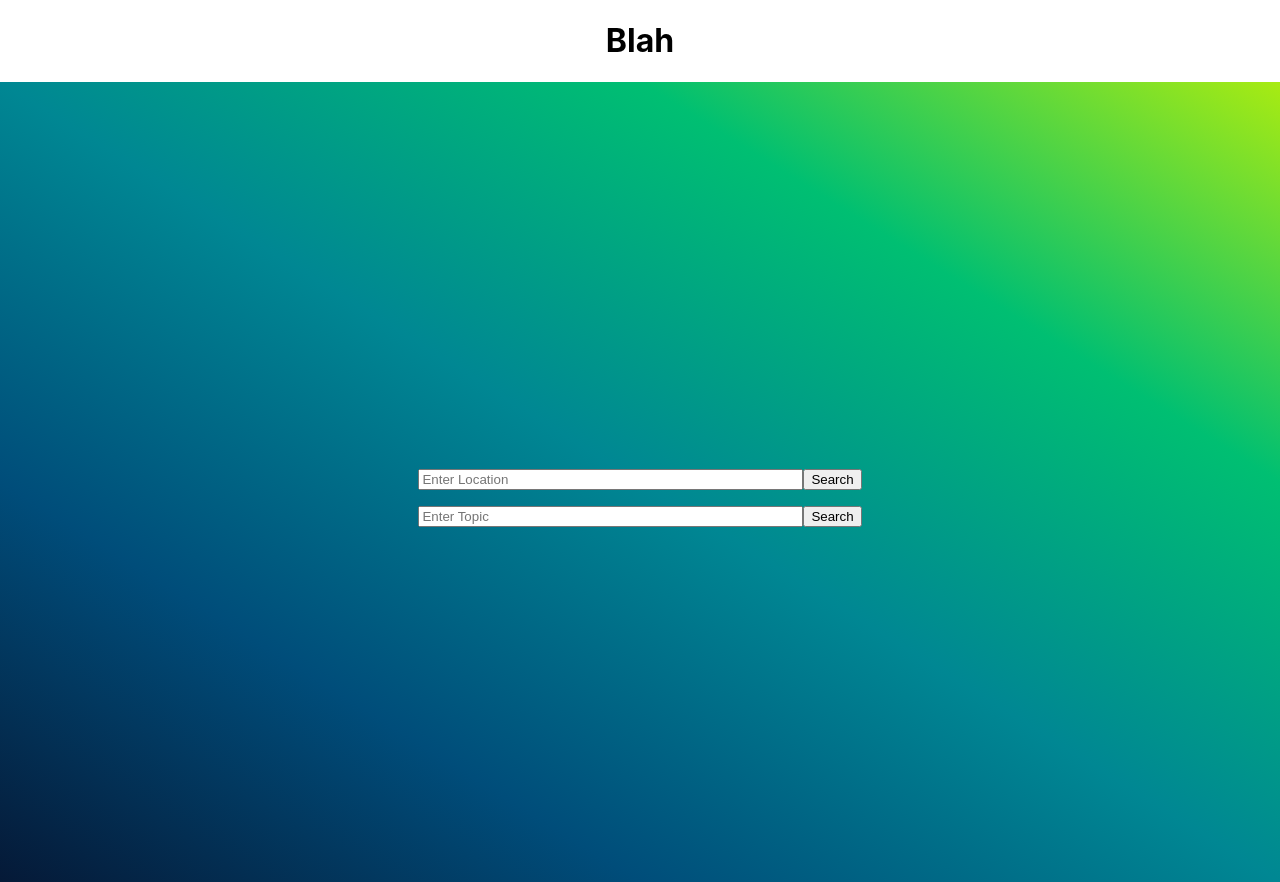
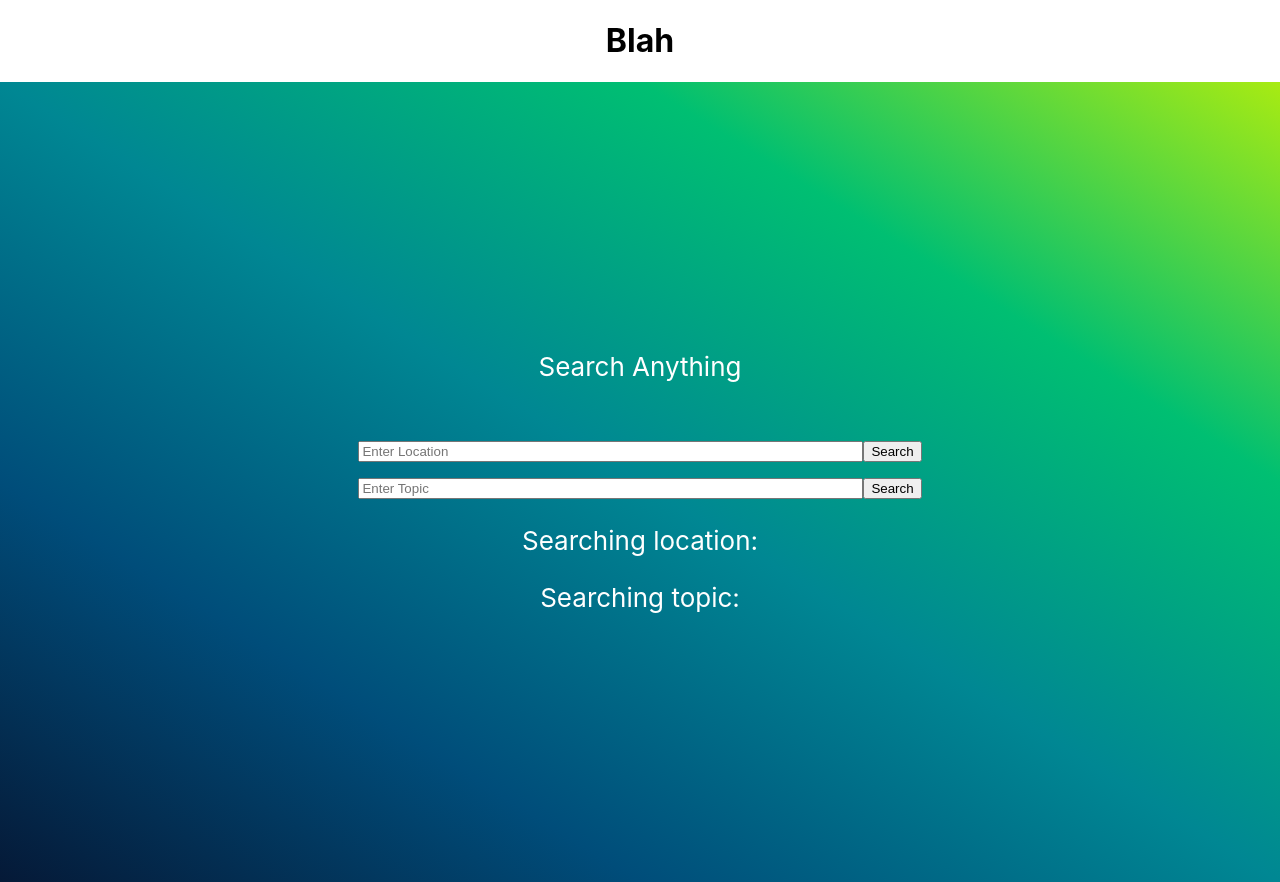
Before and after one commit to VinceMu/CseHack, a React (Create React App) app in the folder web/hack-app/: page / in a window 1280 px wide. Built offline with nearby package versions, Linux system fonts and the light colour scheme.

Commit message:
am getting values in the form, printing out for debug

```diff
--- a/web/hack-app/src/components/Search/index.js
+++ b/web/hack-app/src/components/Search/index.js
@@ -1,5 +1,12 @@
 import React, { Component } from 'react';
 import '../App/App.css';
+
+const Print = (props) => (
+    <p>
+        {props.message}
+        {/* access message property of props */}
+    </p>
+)
 
 class SearchBar extends Component {
   constructor (props) {
@@ -23,15 +30,20 @@ class SearchBar extends Component {
     // if (!this.props.github.isFetchingUser) {
     //   this.props.actions.fetchUser(this.state)
     // }
+    // send the post request!!!!
+    // test by printing
+
   }
 
   render () {
     return (
         <div className='searchbar-container'>
+            <Print message="Search Anything"/>
             <form className='Search-Bar' onSubmit={e => e.preventDefault()}>
             <input
                 type='text'
-            size='45'
+                size='60'
+                font-size='50px'
                 placeholder='Enter Location'
                 onChange={this.handleSearchLoc.bind(this)}
                 value={this.state.location} />
@@ -44,7 +56,7 @@ class SearchBar extends Component {
             <form onSubmit={e => e.preventDefault()}>
             <input
                 type='text'
-            size='45'
+                size='60'
                 placeholder='Enter Topic'
                 onChange={this.handleSearchTop.bind(this)}
                 value={this.state.topic} />
@@ -54,6 +66,8 @@ class SearchBar extends Component {
                 Search
             </button>
             </form>
+            <Print message={"Searching location: " + this.state.location}/>
+            <Print message={"Searching topic: " + this.state.topic}/>
         </div>
     )
   }
```
Lines whose indentation alone changed are shown as unchanged.
